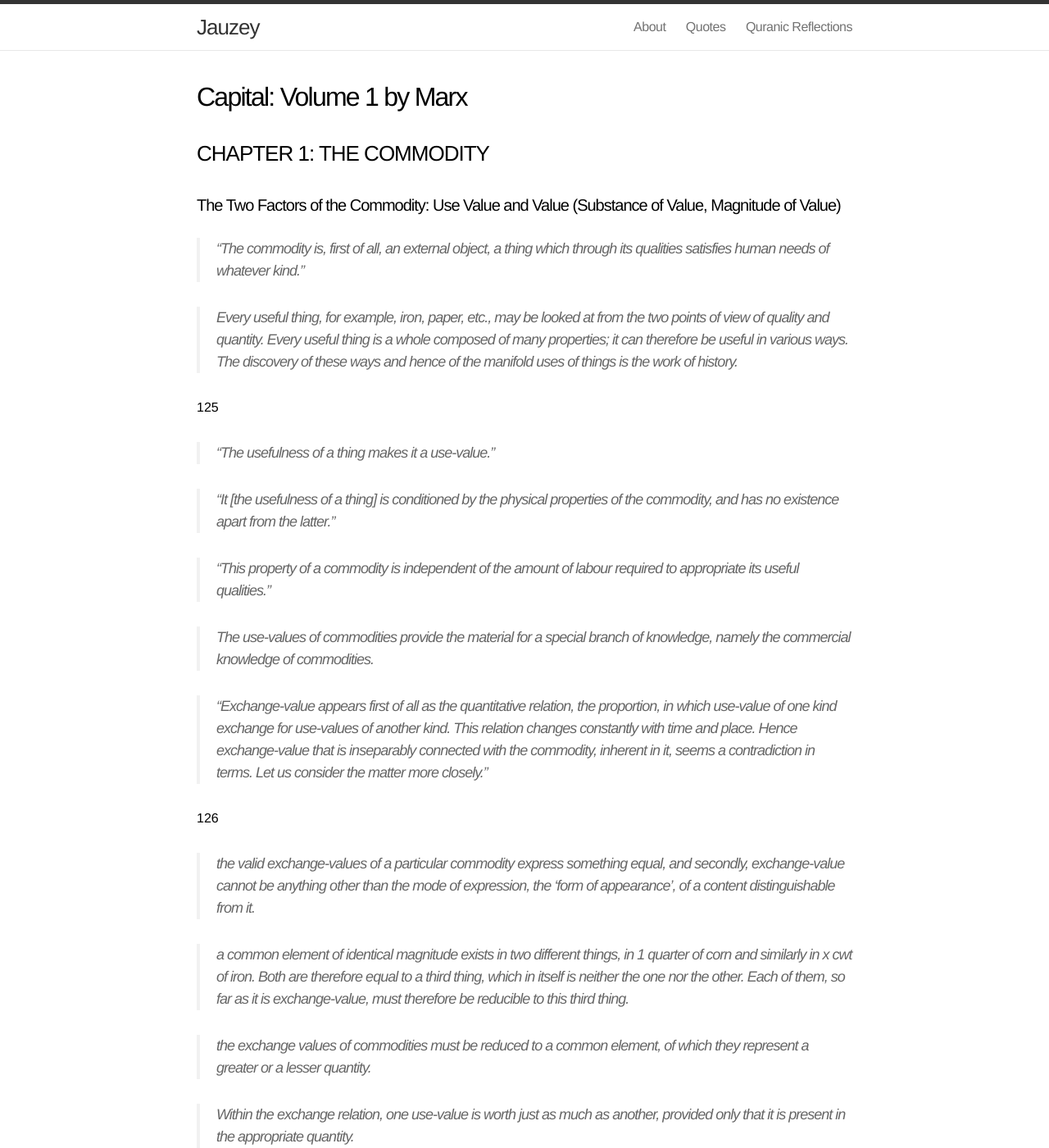
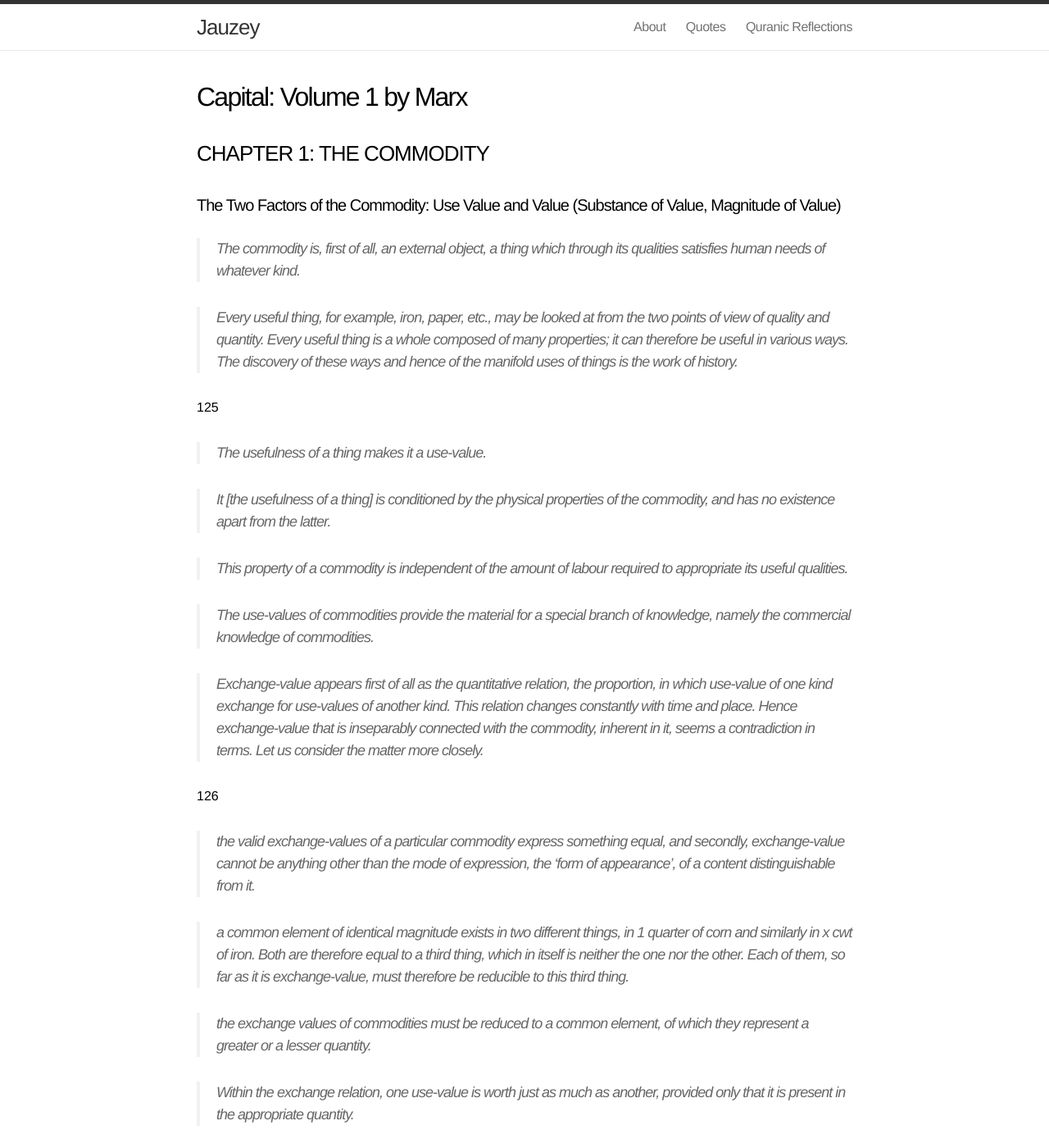
Before and after one commit to jauzeyimam/jauzeyimam.github.io, a Jekyll site: the page built from _quotes/marx-capital.md, in a window 1280 px wide and 1400 px high. Shown: the whole window at 82% size. Built offline with Jekyll 4.4.1, drawn with Linux system fonts in a browser that asks for light colours.

```diff
--- a/_quotes/marx-capital.md
+++ b/_quotes/marx-capital.md
@@ -9,21 +9,21 @@ exclude: true
 
 #### The Two Factors of the Commodity: Use Value and Value (Substance of Value, Magnitude of Value)
 
->“The commodity is, first of all, an external object, a thing which through its qualities satisfies human needs of whatever kind.”
+>The commodity is, first of all, an external object, a thing which through its qualities satisfies human needs of whatever kind.
 
 >Every useful thing, for example, iron, paper, etc., may be looked at from the two points of view of quality and quantity. Every useful thing is a whole composed of many properties; it can therefore be useful in various ways. The discovery of these ways and hence of the manifold uses of things is the work of history.
 
 125
 
->“The usefulness of a thing makes it a use-value.”
+>The usefulness of a thing makes it a use-value.
 
->“It [the usefulness of a thing] is conditioned by the physical properties of the commodity, and has no existence apart from the latter.”
+>It [the usefulness of a thing] is conditioned by the physical properties of the commodity, and has no existence apart from the latter.
 
->“This property of a commodity is independent of the amount of labour required to appropriate its useful qualities.”
+>This property of a commodity is independent of the amount of labour required to appropriate its useful qualities.
 
 >The use-values of commodities provide the material for a special branch of knowledge, namely the commercial knowledge of commodities.
 
->“Exchange-value appears first of all as the quantitative relation, the proportion, in which use-value of one kind exchange for use-values of another kind. This relation changes constantly with time and place. Hence exchange-value that is inseparably connected with the commodity, inherent in it, seems a contradiction in terms. Let us consider the matter more closely.”
+>Exchange-value appears first of all as the quantitative relation, the proportion, in which use-value of one kind exchange for use-values of another kind. This relation changes constantly with time and place. Hence exchange-value that is inseparably connected with the commodity, inherent in it, seems a contradiction in terms. Let us consider the matter more closely.
 
 126
 
```
